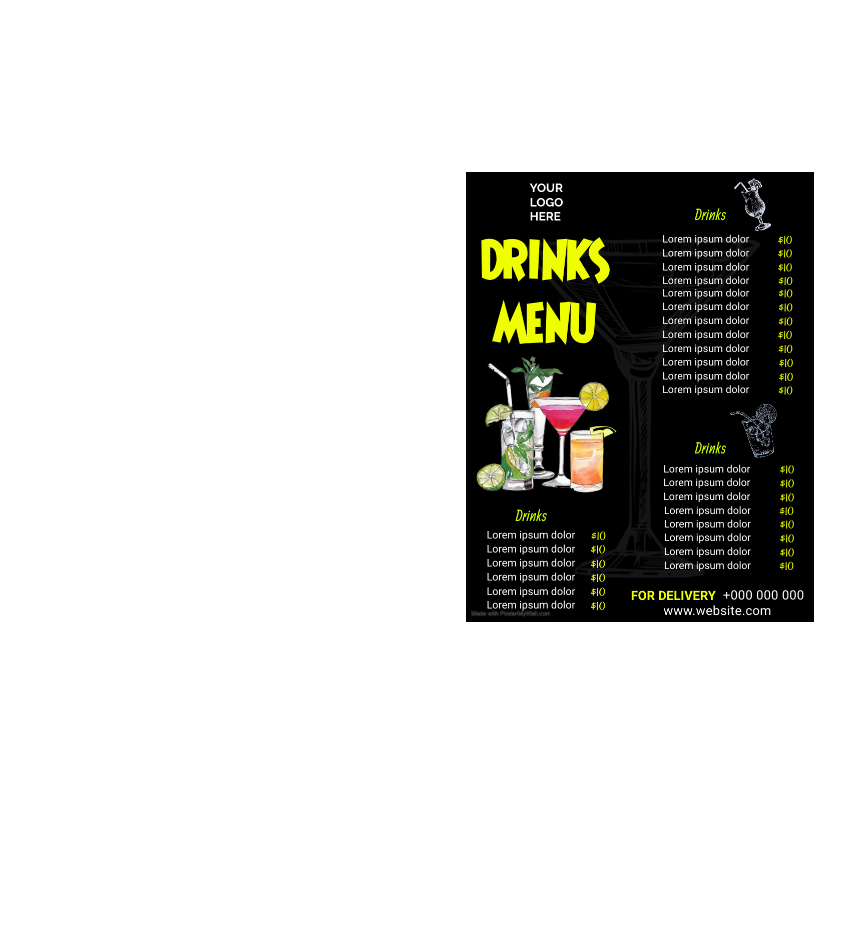
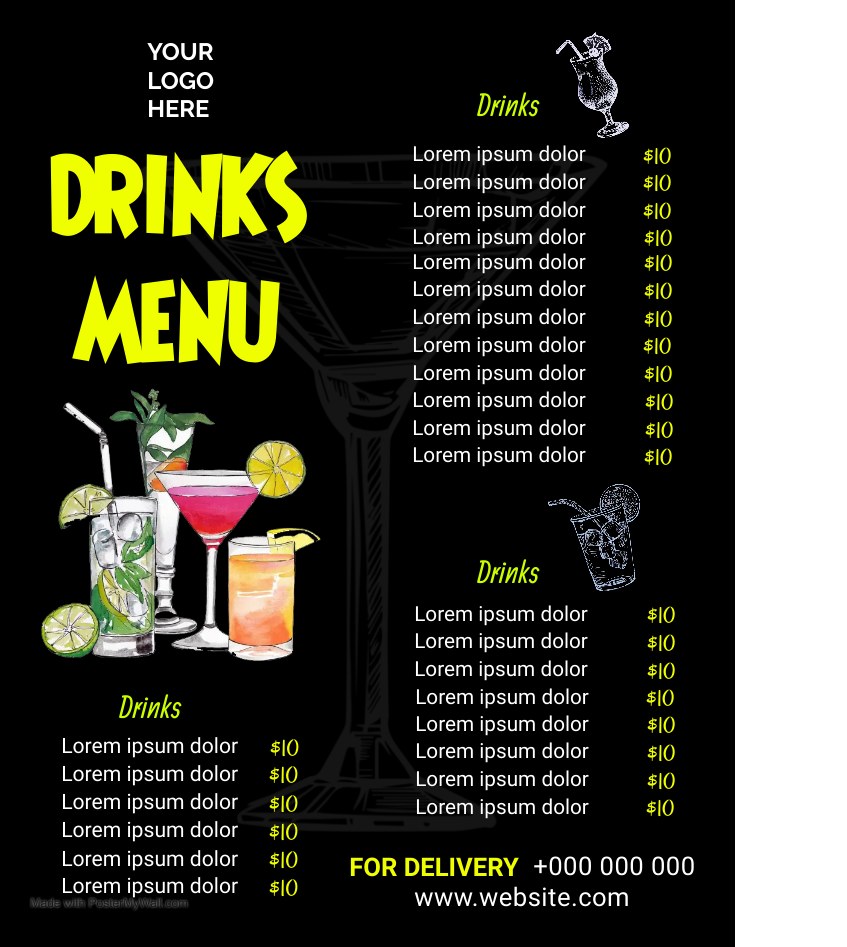
Before and after one commit to yesid1010/mampana, a React (Vite) app: page / in a window 1280 px wide. Shown: the whole page, without its empty margins (0-847 px from the left). Before the commit the page ends 800 px from the top, so only its background shows below. Built offline with nearby package versions, Linux system fonts and the light colour scheme.

Commit message:
Update App.css

```diff
--- a/src/App.css
+++ b/src/App.css
@@ -1,63 +1,46 @@
 #root {
-  /* max-width: 1280px;
-
-  padding: 2rem; */
-  margin: 0 auto;
+            font-family: Arial, sans-serif;
+            background-color: #000;
+            color: #fff;
             text-align: center;
+            padding: 20px;
 }
 
 .logo {
-  height: 16em;
-  padding: 1.5em;
-  will-change: filter;
-  transition: filter 300ms;
-  border-radius: 10%;
-  animation: spin 10s linear infinite;
-  filter: drop-shadow(0 0 2em #646cffaa);
+            margin-bottom: 20px;
         }
-
-.imagen-container {
-  width: 100%;
-  max-width: 100%;
+        .logo img {
+            max-width: 200px; /* Puedes ajustar según el tamaño deseado */
         }
-
-.imagen-responsive {
-  width: 50%;
-  height: auto;
+        h1 {
+            font-size: 48px;
+            margin-bottom: 20px;
+            color: lime;
         }
-@keyframes spin {
-  from {
-    transform: rotate(0deg);
+        .menu-container {
+            display: flex;
+            justify-content: space-between;
+            flex-wrap: wrap;
         }
-  to {
-    transform: rotate(360deg);
+        .menu-section {
+            width: 48%; /* Ajusta según tu necesidad */
+            border: 1px solid #fff;
+            padding: 20px;
+            margin-bottom: 20px;
+            box-shadow: 2px 2px 10px #555;
         }
+        .drink-item {
+            display: flex;
+            justify-content: space-between;
+            margin-bottom: 10px;
         }
-
-.logo:hover {
-  filter: drop-shadow(0 0 2em #646cffaa);
+        .price {
+            color: gold;
         }
-
-
-@keyframes logo-spin {
-  from {
-    transform: rotate(0deg);
+        .footer {
+            font-size: 24px;
+            margin-top: 20px;
         }
-  to {
-    transform: rotate(360deg);
+        .website {
+            color: aqua;
         }
-}
-
-@media (prefers-reduced-motion: no-preference) {
-  a:nth-of-type(2) .logo {
-    animation: logo-spin infinite 20s linear;
-  }
-}
-
-.card {
-  padding: 2em;
-}
-
-.read-the-docs {
-  color: #888;
-}
```
Lines whose indentation alone changed are shown as unchanged.
